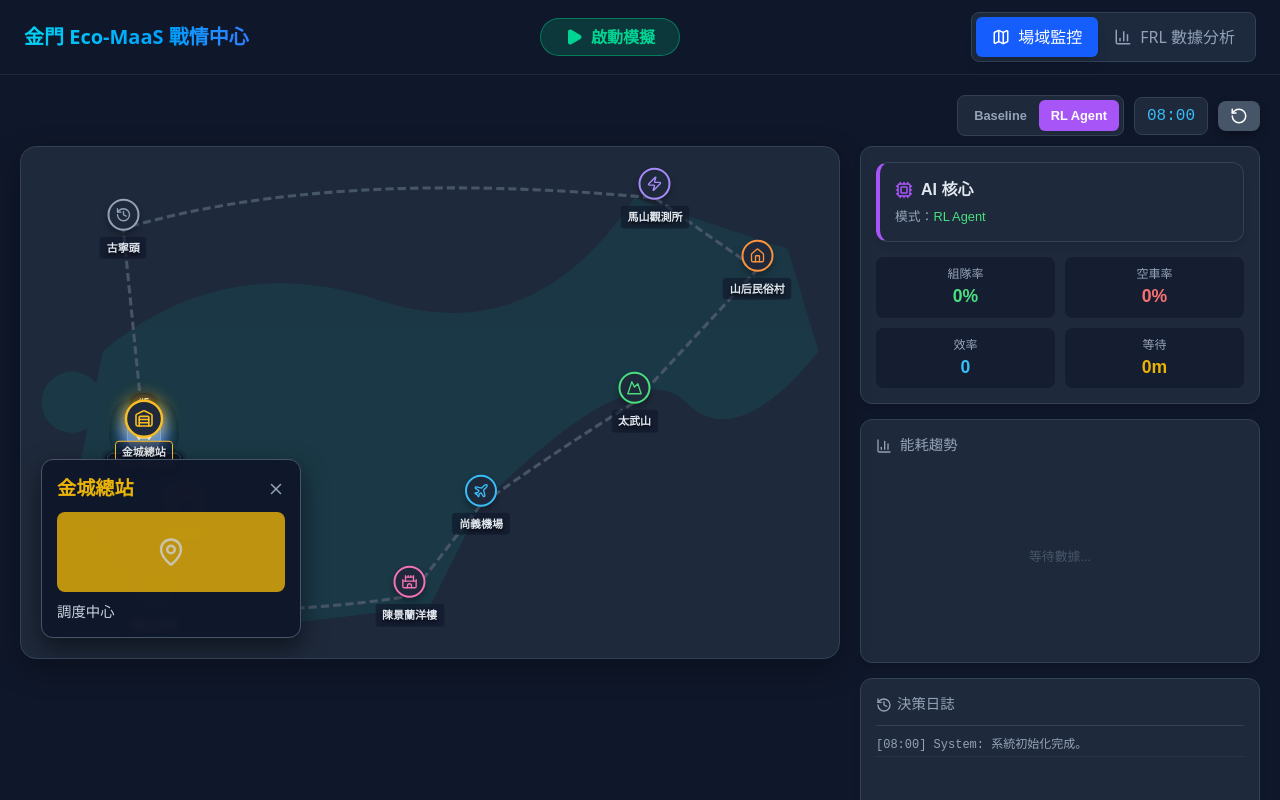
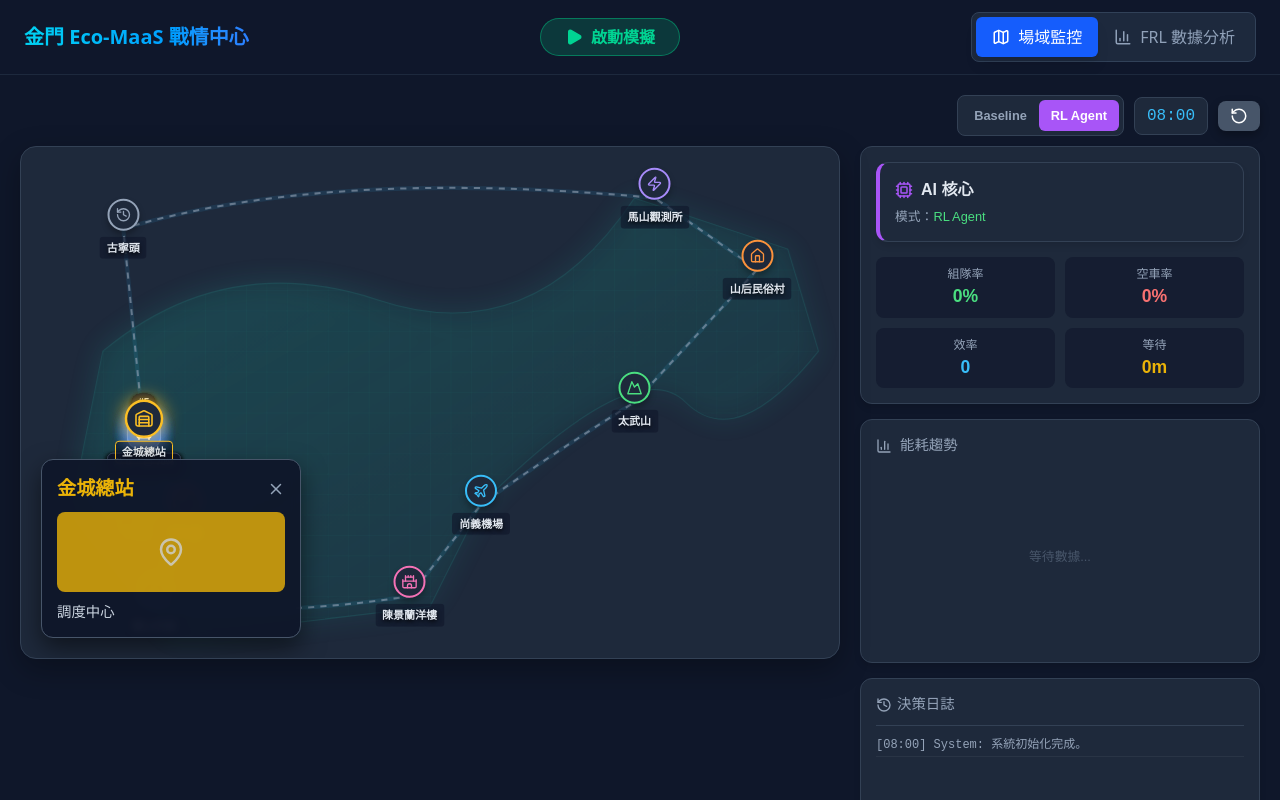
Before and after one commit to Alan52254/VB-, a React (Vite) app in the folder eco-maas-react/: page / in a window 1280 px wide. Built offline with nearby package versions, Linux system fonts and the light colour scheme.

Commit message:
讓線條動起來、島嶼地圖漸層 (Gradient) 和微弱的 網格 (Grid)、邊緣加了一圈淡淡的 青色光暈

```diff
--- a/eco-maas-react/src/KinmenMapSim.jsx
+++ b/eco-maas-react/src/KinmenMapSim.jsx
@@ -388,12 +388,71 @@ const KinmenMapSim = ({ onSimulationUpdate, isRunningExternal }) => {
 
       <div style={styles.mainLayout}>
         <div style={styles.mapSection}>
-          <svg width="100%" height="100%" viewBox={`0 0 ${LOGICAL_WIDTH} ${LOGICAL_HEIGHT}`} preserveAspectRatio="none" style={{position: 'absolute', opacity: 0.2}}>
-             <path d="M 80 200 Q 200 100 350 150 T 600 50 L 750 100 L 780 200 Q 700 300 650 250 T 450 350 L 400 450 L 150 480 L 50 350 Z" fill="#0f766e" />
-             <circle cx="50" cy="250" r="30" fill="#0f766e" />
+          {/* 🔥 新增:內嵌 CSS 動畫樣式,讓路線流動 */}
+          <style>
+            {`
+              @keyframes dash-flow {
+                to { stroke-dashoffset: -24; }
+              }
+              @keyframes island-pulse {
+                0% { opacity: 0.3; filter: drop-shadow(0 0 5px #0f766e); }
+                50% { opacity: 0.5; filter: drop-shadow(0 0 15px #2dd4bf); }
+                100% { opacity: 0.3; filter: drop-shadow(0 0 5px #0f766e); }
+              }
+              .road-flow {
+                animation: dash-flow 1s linear infinite;
+              }
+              .island-glow {
+                animation: island-pulse 4s ease-in-out infinite;
+              }
+            `}
+          </style>
+
+          {/* 第一層 SVG:金門底圖 (全息投影風格) */}
+          <svg width="100%" height="100%" viewBox={`0 0 ${LOGICAL_WIDTH} ${LOGICAL_HEIGHT}`} preserveAspectRatio="none" style={{position: 'absolute'}}>
+             <defs>
+               {/* 定義漸層色:讓島嶼有立體感 */}
+               <linearGradient id="islandGradient" x1="0%" y1="0%" x2="100%" y2="100%">
+                 <stop offset="0%" stopColor="#0f766e" stopOpacity="0.4" />
+                 <stop offset="100%" stopColor="#115e59" stopOpacity="0.1" />
+               </linearGradient>
+               {/* 網格圖案:增加科技感 */}
+               <pattern id="gridPattern" width="20" height="20" patternUnits="userSpaceOnUse">
+                 <path d="M 20 0 L 0 0 0 20" fill="none" stroke="rgba(45, 212, 191, 0.1)" strokeWidth="0.5"/>
+               </pattern>
+             </defs>
+
+             {/* 島嶼本體:套用漸層 + 呼吸燈動畫 */}
+             <path
+               className="island-glow"
+               d="M 80 200 Q 200 100 350 150 T 600 50 L 750 100 L 780 200 Q 700 300 650 250 T 450 350 L 400 450 L 150 480 L 50 350 Z"
+               fill="url(#islandGradient)"
+               stroke="#2dd4bf"
+               strokeWidth="1"
+               strokeOpacity="0.3"
+             />
+             {/* 疊加一層網格 */}
+             <path
+               d="M 80 200 Q 200 100 350 150 T 600 50 L 750 100 L 780 200 Q 700 300 650 250 T 450 350 L 400 450 L 150 480 L 50 350 Z"
+               fill="url(#gridPattern)"
+             />
           </svg>
+
+          {/* 第二層 SVG:路線 (動態流動) */}
           <svg width="100%" height="100%" viewBox={`0 0 ${LOGICAL_WIDTH} ${LOGICAL_HEIGHT}`} preserveAspectRatio="none" style={{position: 'absolute'}}>
-            <path d={ROAD_PATH_SVG} fill="none" stroke="#475569" strokeWidth="3" strokeDasharray="8 4" />
+            {/* 路線光暈 (底層發光) */}
+            <path d={ROAD_PATH_SVG} fill="none" stroke="#38bdf8" strokeWidth="4" strokeOpacity="0.1" strokeLinecap="round" />
+
+            {/* 實際路線 (虛線 + 動畫) */}
+            <path
+              className="road-flow"
+              d={ROAD_PATH_SVG}
+              fill="none"
+              stroke="#94a3b8"
+              strokeWidth="2"
+              strokeDasharray="6 6"
+              strokeOpacity="0.6"
+            />
           </svg>
 
           {/* ✅ 站點渲染優化:使用專屬 Icon */}
```
